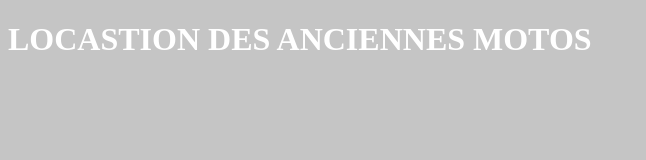
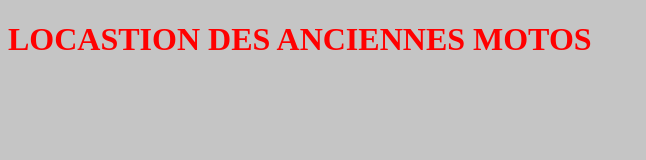
Before and after one commit to AwalehHamoudIsmael/locations-des-motos, a plain HTML site: page index.html in a window 1280 px wide. Shown: the whole page, without its empty margins (0-646 px from the left). Drawn offline with Linux system fonts and the light colour scheme.

Commit message:
changement 1 de couleur en rouge

```diff
--- a/index.html
+++ b/index.html
@@ -6,6 +6,6 @@
     <title>locaions des motos</title>
 </head>
 <body style="background-color: rgb(197, 197, 197);">
-    <h1 style="color:#FFFFFF;">LOCASTION DES ANCIENNES MOTOS</h1>
+    <h1 style="color:#ff0000;">LOCASTION DES ANCIENNES MOTOS</h1>
 </body>
 </html>
```
